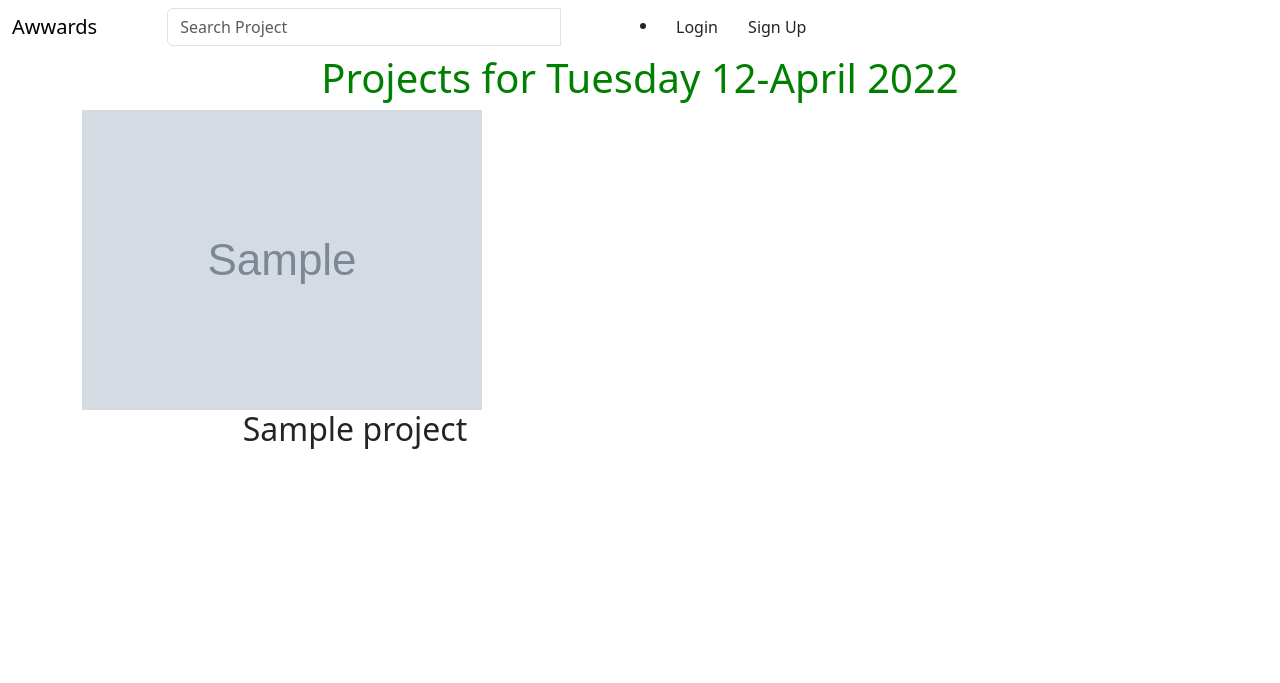
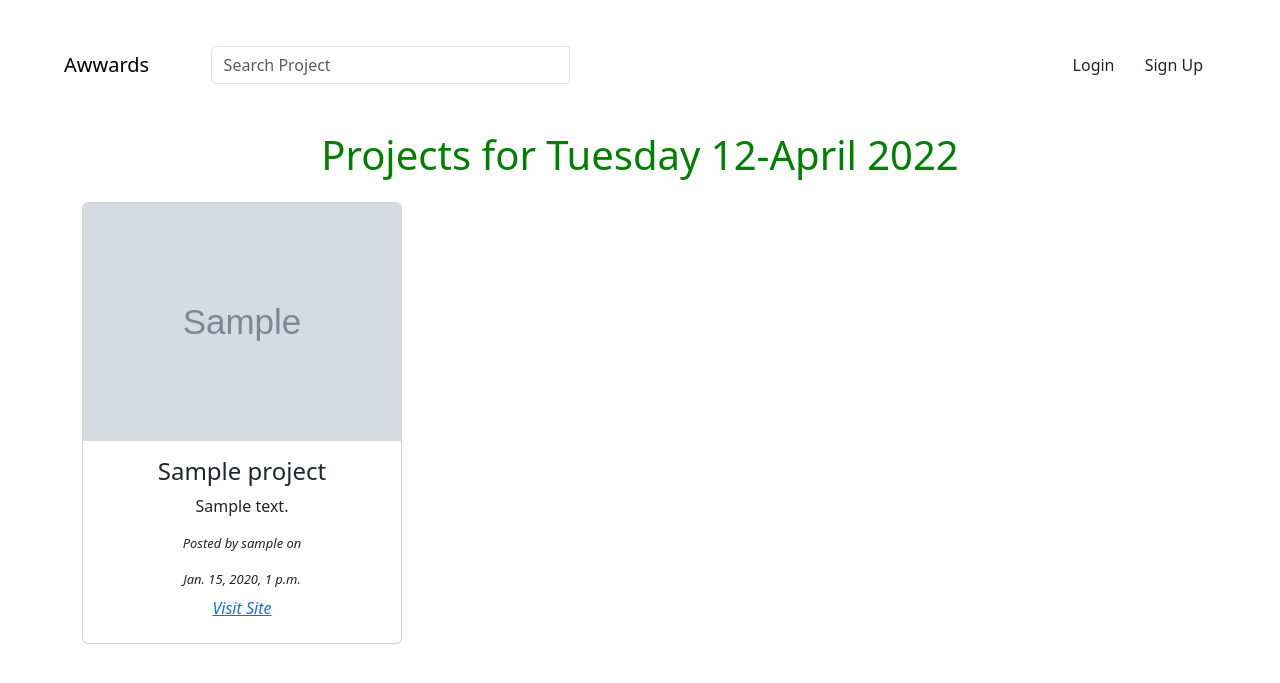
Before and after one commit to jerushaotieno/Awwards, a Django app: page / in a window 1280 px wide. Shown: the top 683 px of the page. Run offline with Django 3.2, Linux system fonts and the light colour scheme; tables that the repository leaves empty hold one stand-in row (values such as "Sample post"); grey boxes marked "Sample" are stand-in pictures; some libraries are stand-ins or nearby versions.

Commit message:
update code to display projects in card format

```diff
--- a/awwards/templates/all-projects/today-projects.html
+++ b/awwards/templates/all-projects/today-projects.html
@@ -5,29 +5,31 @@
 <div class="container">
 
     <!-- Looping through projects   -->
-    {% for projects_item in awwards %}
 
     <div class="row">
-        <!-- displaying Projects Items -->
-        <div class="col-xs-6 col-sm-6 col-md-6 col-lg-6">
-            <!-- <h2 class="text-center"> {{ projects_item.title }} </h2> -->
-            <img src="{{projects_item.image.url}}" class="img-responsive" alt="Image">
+        {% for projects_item in awwards %}
+
+        <div class="col" style="float: left; width: 30%;">
+            <div class="card" style="width: 20rem; margin-bottom: 30px; margin-top: 15px;">
+                <img src="{{projects_item.image.url}}" class="card-img-top img-responsive" alt="Image">
+                <div class="card-body" style="text-align: center;">
+                    <h4 class="card-title font-weight-bold">{{ projects_item.title }}</h4>
+                    <p class="card-text" style="font-size: medium;">{{ projects_item.description }}</p>
+                    <p class="card-text" style="font-style:italic; font-size: small;"> Posted by {{ projects_item.user_profile }} on </p> <span>
+                    <p class="card-text" style="font-style:italic; font-size: small;">{{ projects_item.posted_on }}</p> </span>
+                    <a href="{{ projects_item.live_link }}" class="btn btn-link" style="font-style:italic;"> Visit Site</a>
+                </div>
             </div>
-    </div>
-
-    <div class="row">
-        <!-- displaying Project -->
-        <div class="col-xs-6 col-sm-6 col-md-6 col-lg-6">
-        <h2 class="text-center"> {{ projects_item.title }} </h2>
         </div>
 
-    </div>
 
     {% empty %}
     <div class="row">
         <h2 class="text-center">There are NO Project Items</h2>
     </div>
     {% endfor %}
+    </div>
+
 
 </div>
 
--- a/awwards/templates/navbar.html
+++ b/awwards/templates/navbar.html
@@ -8,15 +8,15 @@
 
 <body>
 <nav class="navbar navbar-inverse">
-    <div class="container-fluid">
+    <div class="container-fluid" style="justify-content:space-between; display: flex; padding: 3% 5%;">
         <div class="navbar-header">
-        <a class="navbar-brand" href="{% url 'projectsToday' %}"> Awwards </a>
+        <a class="navbar-brand" href="{% url 'projectsToday' %}" style="text-align: left;"> Awwards </a>
         </div>
 
         <!-- Adding a search form  -->
-        <div class="col-sm-4 col-md-4 navbar-right">
+        <div class="col-sm-4 col-md-4 navbar-right" style="align-items: center;">
 
-            <form class="navbar-form" role="search" action="{% url 'search' %}">
+            <form class="navbar-form" role="search" action="{% url 'search' %}" >
 
             <div class="input-group">
                 <input type="text" class="form-control" placeholder="Search Project" name="project">
@@ -29,7 +29,7 @@
         </div>
         <!-- search form end -->
 
-        <div class="col-sm-6 col-md-6">
+        <div class="col-sm-6 col-md-6" style="text-align: right;">
             {% if user.is_authenticated %}
             <div class="dropdown">
                 <button class="btn btn-secondary dropdown-toggle" type="button" id="dropdownMenuButton1" data-bs-toggle="dropdown" aria-expanded="false">
@@ -42,11 +42,10 @@
                 </ul>
               </div>
                 {% else %}
-                <li>
+
                 <a class='btn btn-default' href="/accounts/login">Login</a>
                 <a class='btn btn-default' href="/accounts/register">Sign Up</a>
 
-                </li>
 
                 {% endif %}
             </div>
```
